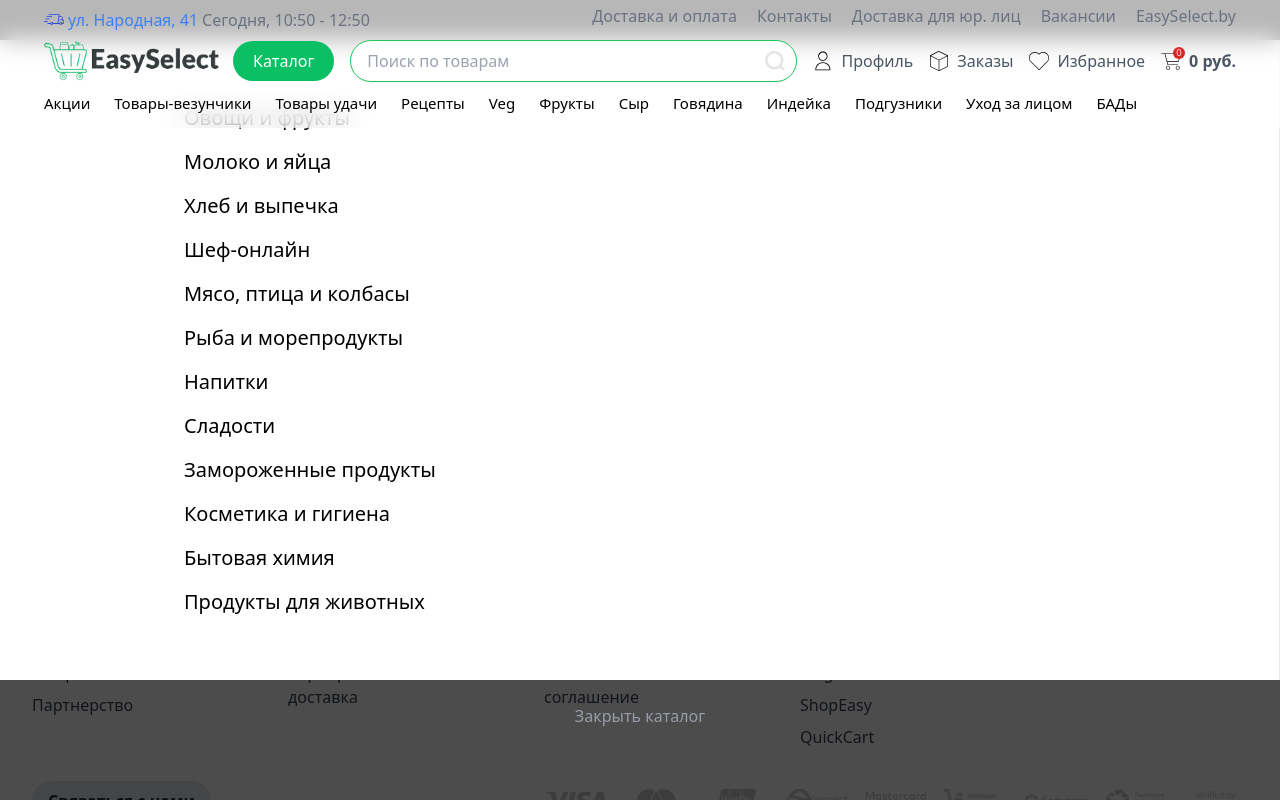
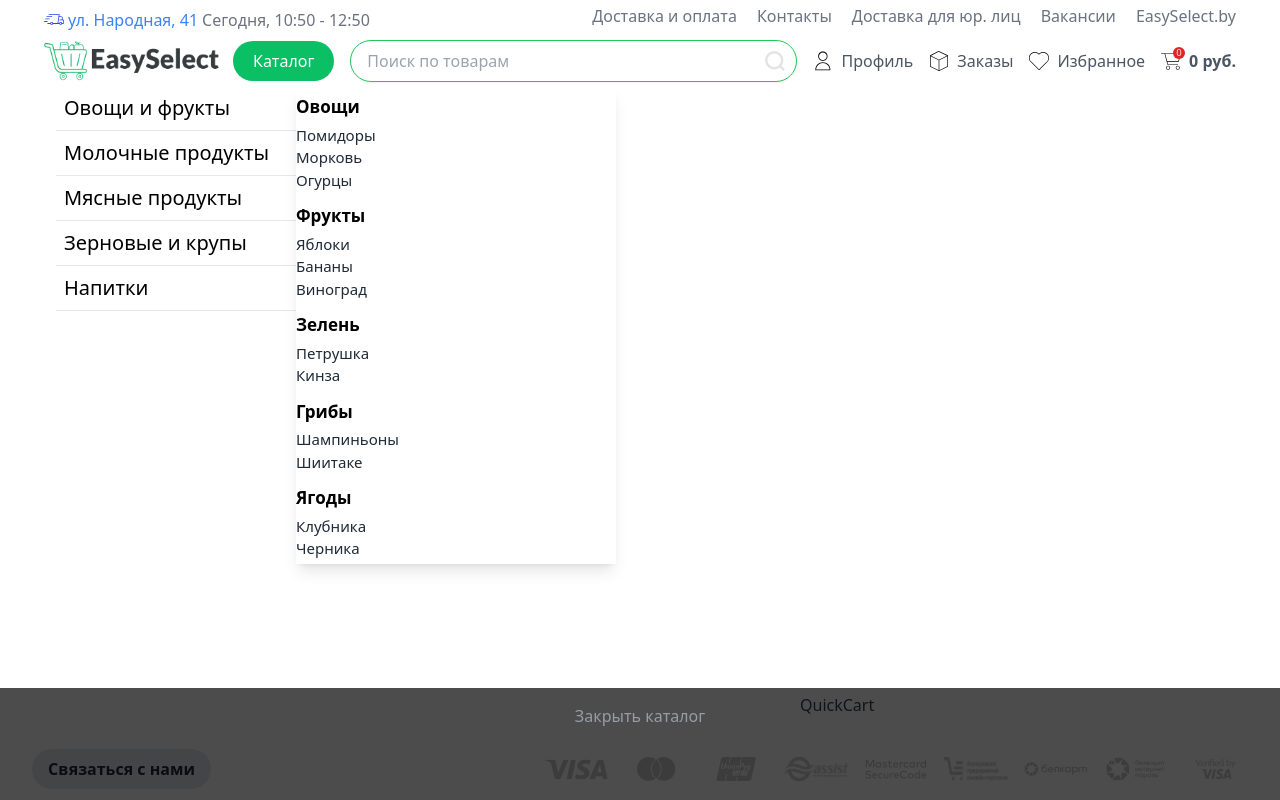
Before and after one commit to isstep/vue-EasySelect, a Vue app: page /news in a window 1280 px wide. Both pictures are taken after a click on the button "Каталог". Shown: the top 800 px of the page. Built offline with nearby package versions, Linux system fonts and the light colour scheme.

Commit message:
feat: add interactive catalog with hover effects and dynamic category display

```diff
--- a/package.json
+++ b/package.json
@@ -16,7 +16,7 @@
     "flowbite": "^2.5.2",
     "flowbite-vue": "^0.1.6",
     "lodash.debounce": "^4.0.8",
-    "pinia": "^2.2.2",
+    "pinia": "^2.2.4",
     "pixi.js": "^8.4.0",
     "three": "^0.168.0",
     "vue": "^3.4.29",
--- a/src/components/CatalogFood.vue
+++ b/src/components/CatalogFood.vue
@@ -1,127 +1,84 @@
 <script setup>
-import { inject, ref, watch } from 'vue'
-import { useRoute } from 'vue-router'
+import { inject, ref, watch, onMounted } from 'vue';
+import { useRoute } from 'vue-router';
 
-const { closeCatalog } = inject('cartFoodActions')
+const { closeCatalog } = inject('cartFoodActions');
 
 const catalog = [
   {
     title: 'Овощи и фрукты',
-    subcategories: ['Овощи', 'Фрукты', 'Зелень', 'Грибы', 'Ягоды', 'Квашения, соления, салаты']
+    subcategories: [
+      { category: 'Овощи', subcategories: ['Помидоры', 'Морковь', 'Огурцы'] },
+      { category: 'Фрукты', subcategories: ['Яблоки', 'Бананы', 'Виноград'] },
+      { category: 'Зелень', subcategories: ['Петрушка', 'Кинза'] },
+      { category: 'Грибы', subcategories: ['Шампиньоны', 'Шиитаке'] },
+      { category: 'Ягоды', subcategories: ['Клубника', 'Черника'] },
+    ],
   },
   {
-    title: 'Молоко и яйца',
+    title: 'Молочные продукты',
     subcategories: [
-      'Мороженое',
-      'Яйца',
-      'Молоко, сливки',
-      'Кефир, кисломолочные изделия',
-      'Масло, маргарин',
-      'Сметана, творог',
-      'Сыры',
-      'Йогурты, десерты, каши'
-    ]
+      { category: 'Молоко', subcategories: ['Коровье', 'Козье', 'Соевое'] },
+      { category: 'Сыры', subcategories: ['Творожный', 'Чеддер', 'Фета'] },
+      { category: 'Йогурты', subcategories: ['Натуральный', 'Фруктовый', 'Греческий'] },
+      { category: 'Сметана', subcategories: ['Жирная', 'Обезжиренная'] },
+    ],
   },
   {
-    title: 'Хлеб и выпечка',
-    subcategories: ['Хлеб', 'Булочки', 'Круассаны', 'Пироги', 'Печенье', 'Сухари']
+    title: 'Мясные продукты',
+    subcategories: [
+      { category: 'Говядина', subcategories: ['Филе', 'Стейк', 'Ребра'] },
+      { category: 'Свинина', subcategories: ['Котлеты', 'Шейка', 'Бекон'] },
+      { category: 'Птица', subcategories: ['Курица', 'Индейка', 'Утка'] },
+      { category: 'Колбасы', subcategories: ['Вареная', 'Копченая', 'Сухая'] },
+    ],
   },
   {
-    title: 'Шеф-онлайн',
-    subcategories: ['Рецепты', 'Кулинарные советы', 'Видеоуроки', 'Кулинарные техники']
-  },
-  {
-    title: 'Мясо, птица и колбасы',
-    subcategories: ['Говядина', 'Свинина', 'Курица', 'Индейка', 'Колбасы', 'Копчености']
-  },
-  {
-    title: 'Рыба и морепродукты',
-    subcategories: ['Рыба', 'Креветки', 'Мидии', 'Кальмары', 'Осьминоги', 'Рыбные консервы']
+    title: 'Зерновые и крупы',
+    subcategories: [
+      { category: 'Рис', subcategories: ['Белый', 'Коричневый', 'Дикий'] },
+      { category: 'Киноа', subcategories: ['Белая', 'Красная'] },
+      { category: 'Гречка', subcategories: ['Зеленая', 'Обжаренная'] },
+      { category: 'Овсянка', subcategories: ['Пластинчатая', 'Мелкая'] },
+    ],
   },
   {
     title: 'Напитки',
-    subcategories: ['Соки', 'Газированные напитки', 'Минеральная вода', 'Чай', 'Кофе', 'Энергетики']
+    subcategories: [
+      { category: 'Соки', subcategories: ['Апельсиновый', 'Яблочный', 'Грушевый'] },
+      { category: 'Чай', subcategories: ['Чёрный', 'Зелёный', 'Травяной'] },
+      { category: 'Кофе', subcategories: ['Эспрессо', 'Американо', 'Латте'] },
+      { category: 'Газированные напитки', subcategories: ['Кола', 'Лимонад', 'Спрайт'] },
+    ],
   },
-  {
-    title: 'Сладости',
-    subcategories: ['Шоколад', 'Конфеты', 'Торты', 'Пирожные', 'Сладкие закуски']
-  },
-  {
-    title: 'Замороженные продукты',
-    subcategories: [
-      'Замороженные овощи',
-      'Замороженные фрукты',
-      'Замороженные полуфабрикаты',
-      'Мороженое'
-    ]
-  },
-  {
-    title: 'Косметика и гигиена',
-    subcategories: [
-      'Уход за лицом',
-      'Уход за телом',
-      'Шампуни и кондиционеры',
-      'Гигиенические средства',
-      'Парфюмерия'
-    ]
-  },
-  {
-    title: 'Бытовая химия',
-    subcategories: [
-      'Моющее средство',
-      'Стиральные порошки',
-      'Чистящие средства',
-      'Освежители воздуха'
-    ]
-  },
-  {
-    title: 'Продукты для животных',
-    subcategories: ['Корм для собак', 'Корм для кошек', 'Игрушки для животных', 'Средства ухода']
-  }
-]
+];
 
-const activeCategory = ref(null)
-const hoveredCategory = ref(null)
+const activeCategory = ref(null);
 
 const handleCategoryMouseEnter = (category) => {
-  hoveredCategory.value = category
-  activeCategory.value = category
-}
+  activeCategory.value = category;
+};
 
-const handleCategoryMouseLeave = () => {
-  setTimeout(() => {
-    if (hoveredCategory.value === null) {
-      activeCategory.value = null
-    }
-  }, 100)
-}
+const handleMouseLeave = () => {
+  activeCategory.value = null;
+};
 
-const handleMouseEnterOnCatalog = () => {
-  hoveredCategory.value = activeCategory.value
-}
-
-const handleMouseLeaveOnCatalog = () => {
-  hoveredCategory.value = null
-}
-
-const route = useRoute()
+const route = useRoute();
 
 watch(
   () => route.path,
   () => {
-    closeCatalog()
+    closeCatalog();
   }
-)
+);
 
-watch(hoveredCategory, (newVal) => {
-  if (newVal === null) {
-    activeCategory.value = null
-  }
-})
+onMounted(() => {
+  activeCategory.value = catalog[0].title;
+});
 </script>
 
 <template>
-  <div class="fixed top-0 left-0 h-full w-full z-40 flex">
+  <div class="fixed top-0 left-0 h-full w-full z-40 flex" @mouseleave="handleMouseLeave">
     <div
       @click="closeCatalog"
       class="fixed top-0 left-0 h-full w-full bg-black opacity-70 cursor-pointer z-30"
@@ -134,36 +91,46 @@ watch(hoveredCategory, (newVal) => {
       </button>
     </div>
 
-    <div
-      class="relative flex"
-      @mouseenter="handleMouseEnterOnCatalog"
-      @mouseleave="handleMouseLeaveOnCatalog"
-    >
-      <div
-        class="bg-white w-full h-[40em] fixed top-10 left-0 p-4 overflow-y-auto z-40 border-r border-gray-200"
-      >
-        <ul class="absolute px-40 mt-10">
+    <div class="relative flex">
+      <div class="bg-white w-full h-[43em] fixed p-4 overflow-y-auto z-40">
+        <ul class="px-10 mt-[4.4em] max-w-7xl mx-auto">
           <li
             v-for="category in catalog"
             :key="category.title"
-            class="relative"
+            class="relative w-[15em] border-b border-gray-200"
             @mouseenter="handleCategoryMouseEnter(category.title)"
-            @mouseleave="handleCategoryMouseLeave"
           >
             <h3 class="text-xl cursor-pointer rounded-xl px-2 py-2 hover:bg-gray-100 transition">
               {{ category.title }}
             </h3>
             <div
               v-if="activeCategory === category.title"
-              class="absolute left-80 top-0 w-80 bg-white border-l border-gray-200"
+              class="absolute left-[15em] top-0 w-80 bg-white shadow-lg z-50"
             >
-              <ul class="grid grid-cols-3 gap-6 p-5">
+              <ul class="grid grid-cols-1">
                 <li
                   v-for="subcategory in category.subcategories"
-                  :key="subcategory"
-                  class="cursor-pointer font-semibold"
+                  :key="subcategory.category"
+                  class="mt-2"
                 >
-                  {{ subcategory }}
+                  <h4
+                    class="text-[17px] font-semibold cursor-pointer"
+                  >
+                    {{ subcategory.category }}
+                  </h4>
+                  <ul class="text-gray-800 text-[15px] py-1 font-normal">
+                    <li
+                      v-for="item in subcategory.subcategories"
+                      :key="item"
+                    >
+                      <a
+                        href="#"
+                        class="hover:text-blue-600"
+                      >
+                        {{ item }}
+                      </a>
+                    </li>
+                  </ul>
                 </li>
               </ul>
             </div>
--- a/src/components/FooterPages/NewsPage.vue
+++ b/src/components/FooterPages/NewsPage.vue
@@ -1,5 +1,5 @@
 <template>
-  <div class="container mx-auto p-6 mt-8">
+  <div class="container mx-auto p-6 mt-18">
     <h1 class="text-2xl font-bold mb-4">Новости</h1>
     <div class="space-y-6">
       <div class="bg-gray-100 p-4 rounded-lg shadow">
--- a/src/components/HeaderMain.vue
+++ b/src/components/HeaderMain.vue
@@ -37,7 +37,7 @@ const toggleCatalog = () => {
 
 const headerClasses = computed(() => ({
   'fixed top-0 left-0 w-full bg-white backdrop-blur-md bg-opacity-60 z-40 transition-all duration-100 ease-in-out': true,
-  'py-2 border-b border-green-500': isSticky.value && isCollapsed.value,
+  'py-5 border-b border-green-500': isSticky.value && isCollapsed.value,
   'py-1 border-none max-lg: h=[20px]': !isSticky.value
 }))
 
@@ -144,7 +144,7 @@ onUnmounted(() => {
     </div>
 
     <div
-      v-if="!isCollapsed"
+      v-if="!isCollapsed && !isCatalogOpen"
       class="flex items-center justify-between max-w-7xl mx-auto px-11 p-[0.6em]"
     >
       <div class="flex space-x-6 text-[15px] max-lg:hidden">
--- /dev/null
+++ b/src/components/SearchBar.vue
@@ -0,0 +1,36 @@
+<!-- SearchBar.vue -->
+<script setup>
+import { ref, watch } from 'vue'
+import debounce from 'lodash.debounce'
+
+// Определяем событие 'update-search-query'
+const emit = defineEmits(['update-search-query'])
+
+const searchQuery = ref('')
+
+// Обработчик ввода с дебаунсом
+const onChangeSearchInput = debounce((event) => {
+  searchQuery.value = event.target.value
+}, 500)
+
+// Наблюдаем за изменением searchQuery и эмитируем событие
+watch(searchQuery, (newQuery) => {
+  emit('update-search-query', newQuery)
+})
+</script>
+
+<template>
+  <div class="relative">
+    <img
+      class="absolute left-3 top-1/2 transform -translate-y-1/2 w-4 h-4 sm:w-5 sm:h-5"
+      src="/search.svg"
+      alt="search icon"
+    />
+    <input
+      @input="onChangeSearchInput"
+      class="border border-gray-300 rounded-md py-2 pl-9 pr-4 outline-none text-sm sm:text-base focus:border-gray-400 focus:ring focus:ring-gray-300"
+      type="text"
+      placeholder="Поиск..."
+    />
+  </div>
+</template>
```
Also changed, not shown: src/store/headerStore.js (added), 1 other file (tests, documents, lock files or other folders).
